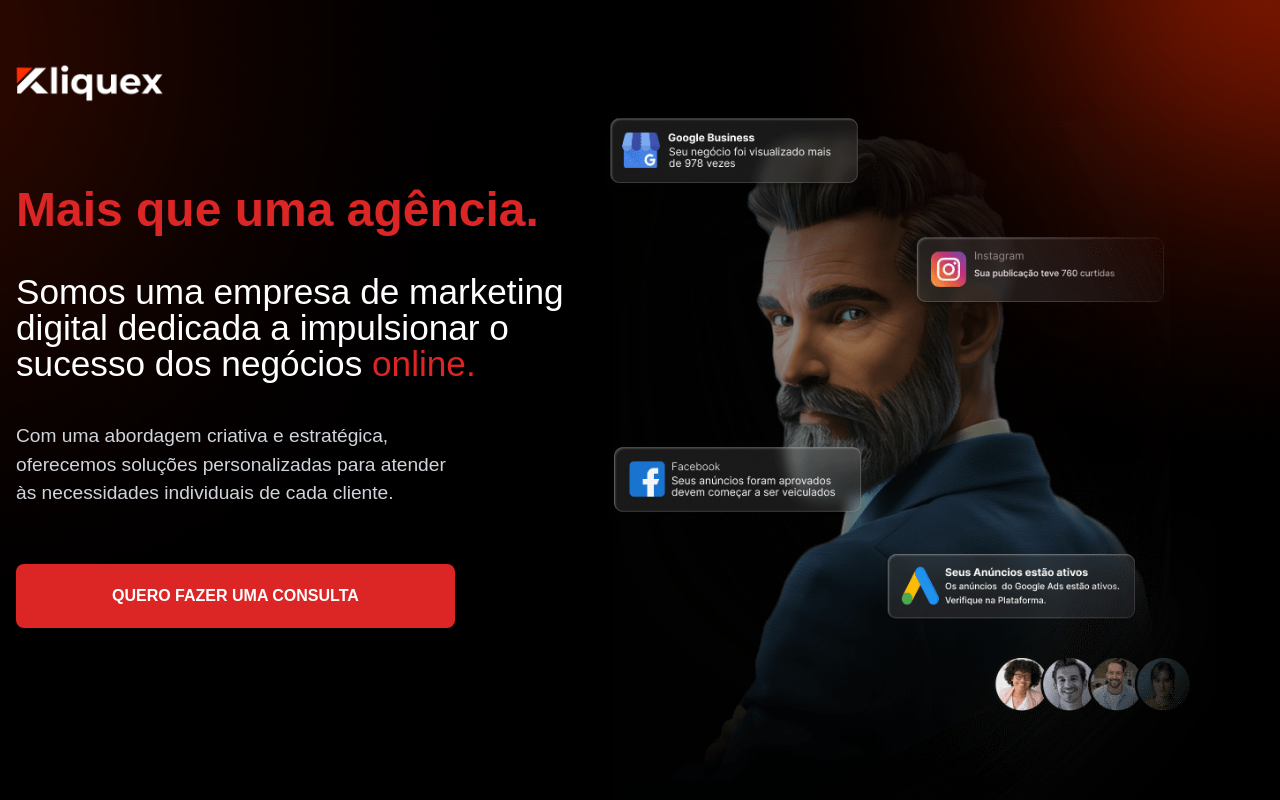
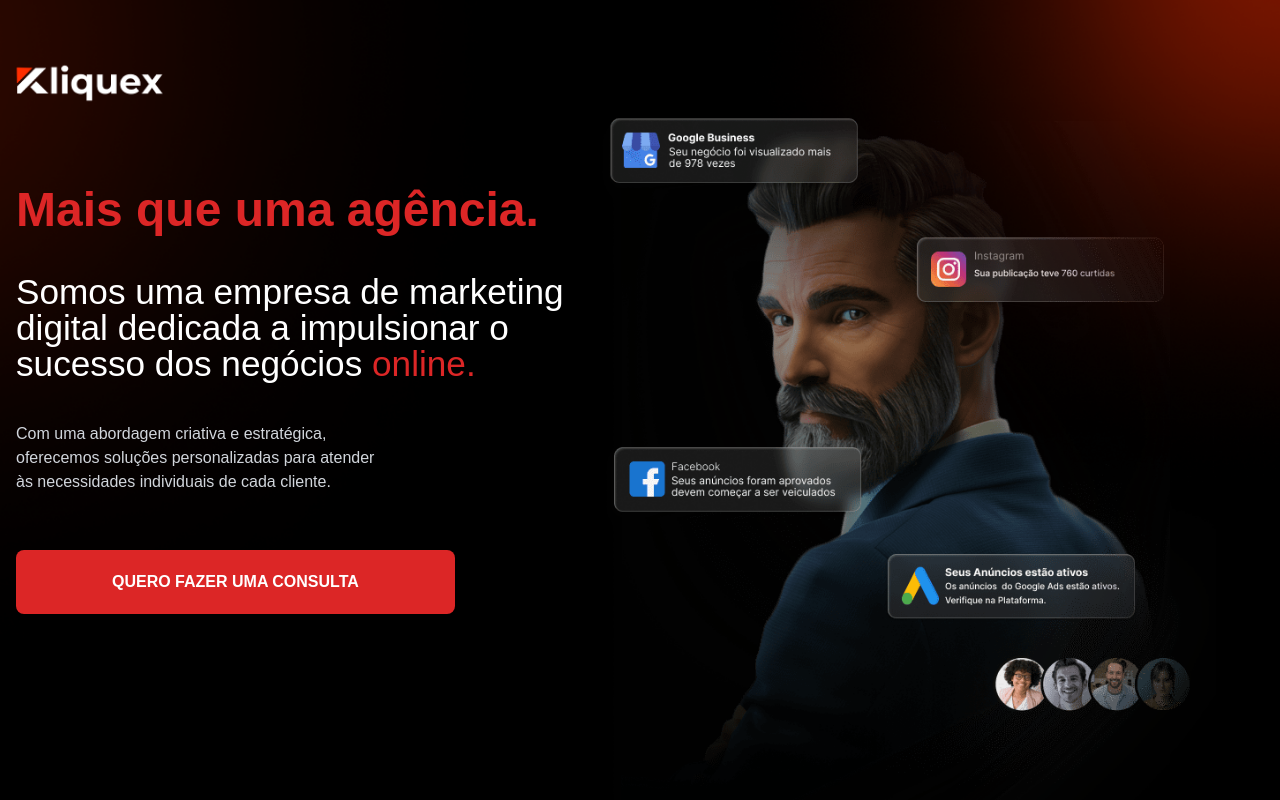
Before and after one commit to elielson-and/kliquex-landing-page, a Vue app: page / in a window 1280 px wide. Shown: the top 800 px of the page. Built offline with nearby package versions, Linux system fonts and the light colour scheme.

Commit message:
refact header

```diff
--- a/src/components/HeaderComponent.vue
+++ b/src/components/HeaderComponent.vue
@@ -31,7 +31,7 @@
                         dos
                         negócios <span class="text-red-600">online.</span></p>
 
-                    <p class="text-gray-300 my-10 text-[1.2rem] text-center md:text-left">
+                    <p class="text-gray-300 my-10 text-[1rem] text-center md:text-left">
                         Com uma abordagem criativa e estratégica, <br> oferecemos
                         soluções
                         personalizadas
```
